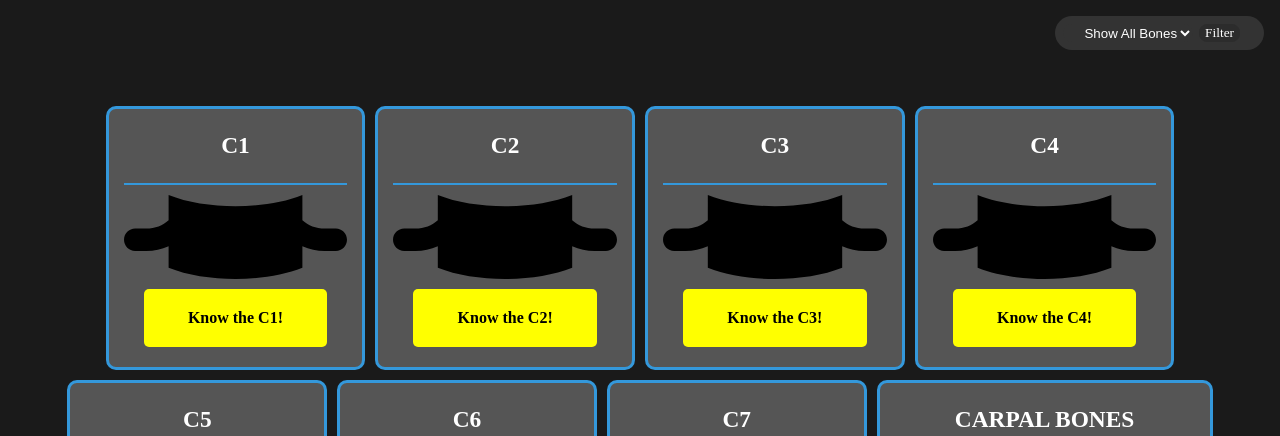
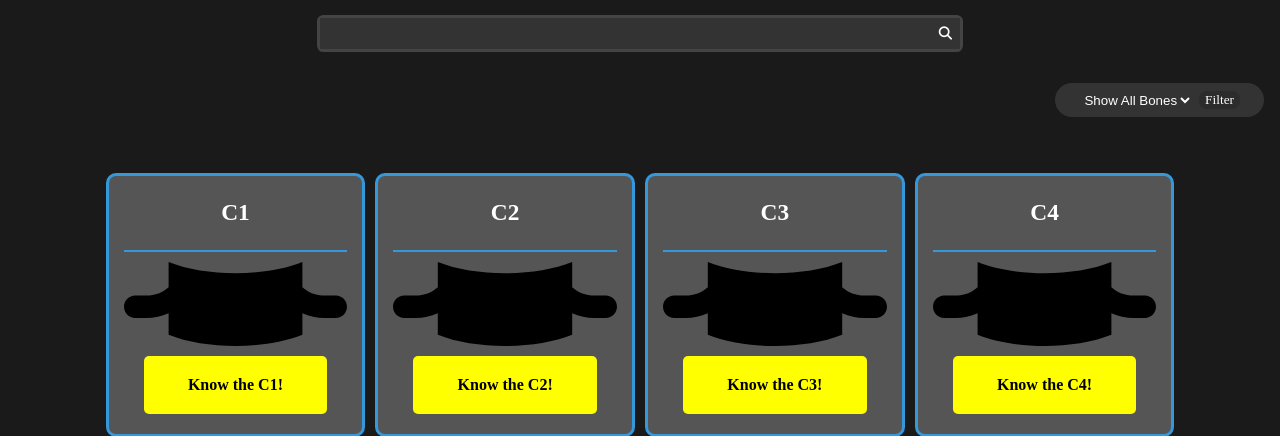
Before and after one commit to dev-davisouza/MyWorkout, a Django app: page /workout/bones/ in a window 1280 px wide. Shown: the part 86-522 px from the top of the page. Run offline with Django 5.2, Linux system fonts and the light colour scheme; data comes from the database, SQL or seed files in the repository; both versions use the stored data as it was after the commit.

Commit message:
Search and filter system implement

```diff
--- a/static/css/style.css
+++ b/static/css/style.css
@@ -382,6 +382,95 @@ i {
     color: black;
 }
 
+
+/* Filtering form system */
+
+.filter-form{
+    display: flex;
+    margin: 16px;
+    padding: 8px;
+    background-color: #333;
+    border-radius: 30px;
+    box-sizing: border-box;
+    max-width: 220px;
+    max-height: 40px;
+}
+
+.filter-form-select{
+    cursor: pointer;
+    max-width: 130px;
+    text-align: right;
+    background-color: #333;
+    color: inherit;
+    border-radius: 30px;
+    border: none;
+}
+
+.filter-cta{
+    margin-left: 6px;
+    margin-right: 16px;
+    padding: 0 5px;
+    background-color: #2c2c2c;
+    border-radius: 8px;
+    color: inherit;
+    cursor: pointer;
+    font-family: inherit;
+    border: 1px solid #2c2c2c;
+    transition: ease-in-out all 0.5s;
+}
+
+.filter-cta:hover{
+    background-color:#444;
+    transform: scale(1.05)
+}
+
+/* Search system */
+
+.search-form {
+    border: .2rem solid #444;
+    width: 50%;
+    margin: 15px auto;
+    border-radius: .4rem;
+    position: relative;
+    transition: all 300ms ease-in-out;
+}
+
+.search-input,
+.search-button {
+    color: white;
+    border: none;
+    background-color: #333333;
+    outline: none;
+    padding: 8px;
+}
+
+.search-button{
+    cursor: pointer;
+}
+
+.search-button {
+    position: absolute;
+    top: 0;
+    right: 0;
+}
+
+.search-button:focus {
+    background: rgba(0, 0, 0, .1);
+}
+
+.search-input {
+    width: 100%;
+    padding-right: 40px;
+}
+
+.search-form:focus-within {
+    border-color: white;
+}
+
+.search-form:focus-within .search-button {
+    border-color: white;
+}
+
 /*Generics*/
 
 .flex-container{
@@ -417,43 +506,3 @@ i {
     width: 75%;
     border-radius: 30px;
 }
-
-/* Filtering form system */
-
-.filter-form{
-    display: flex;
-    margin: 16px;
-    padding: 8px;
-    background-color: #333;
-    border-radius: 30px;
-    box-sizing: border-box;
-    max-width: 220px;
-}
-
-.filter-form-select{
-    cursor: pointer;
-    max-width: 130px;
-    text-align: right;
-    background-color: #333;
-    color: inherit;
-    border-radius: 30px;
-    border: none;
-}
-
-.filter-cta{
-    margin-left: 6px;
-    margin-right: 16px;
-    padding: 0 5px;
-    background-color: #2c2c2c;
-    border-radius: 8px;
-    color: inherit;
-    cursor: pointer;
-    font-family: inherit;
-    border: 1px solid #2c2c2c;
-    transition: ease-in-out all 0.5s;
-}
-
-.filter-cta:hover{
-    background-color:#444;
-    transform: scale(1.05)
-}
--- a/templates/base.html
+++ b/templates/base.html
@@ -13,6 +13,9 @@
 <body>
     <!--Including the header-->
     {% include "partials/header.html" %}
+
+    <!-- Including the search bar -->
+    {% include "partials/search-bar.html" %}
 
     <!--Including the Messages-->
     {% include "partials/messages.html" %}
--- /dev/null
+++ b/templates/partials/404.html
@@ -0,0 +1,6 @@
+{% extends "base.html" %}
+{% block content %}
+    <div class="flex-container centered-x">
+        <h1>Error 404 not found!</h1>
+    </div>
+{% endblock content %}
--- a/templates/partials/filter.html
+++ b/templates/partials/filter.html
@@ -1,4 +1,17 @@
 {% load static %}
+{% if is_search %}
+    <div class="flex-container justify-right">
+        <form action="" method="GET" class="filter-form">
+            <select class="filter-form-select" name="filter_by">
+                <option value=""><a href="?">---</a></option>
+                <option value="bone"><a href="?filter_by=bone">Bones</a></option>
+                <option value="joint"><a href="?filter_by=joint">Joints</a></option>
+                <option value="muscle"><a href="?filter_by=muscle">Muscles</a></option>
+            </select>
+            <button type="submit" class="filter-cta">Filter</button>
+        </form>
+    </div>
+{% else %}
     <div class="flex-container justify-right">
         <form action="" method="GET" class="filter-form">
             <select class="filter-form-select" name="is_spine_bone">
@@ -8,13 +21,5 @@
             </select>
             <button type="submit" class="filter-cta">Filter</button>
         </form>
-
     </div>
-
-<script>
-    function submitForm() {
-        var selectedCategory = document.getElementById("category").value;
-        alert("Selected category: " + selectedCategory);
-        // You can perform further actions here, such as submitting the form to the server
-    }
-</script>
+{% endif %}
--- /dev/null
+++ b/templates/partials/search-bar.html
@@ -0,0 +1,6 @@
+<div class="flex-container centered-x">
+    <form action="{% url "workout:search" %}" method="GET" class="search-form">
+        <input type="search" class="search-input" name="q" value="{{search_term}}" required>
+        <button type="submit" class="search-button"><i class="fas fa-search"></i></button>
+    </form>
+</div>
--- a/templates/workout/list-structures.html
+++ b/templates/workout/list-structures.html
@@ -143,15 +143,7 @@
                             <h1> {{item.name}} </h1>
                         </header>
                         <img class="card-icon" src="{{item.cover.url}}" alt="">
-                        {% if is_muscle %}
-                            <a href="{% url "workout:muscle" item.slug %}" class="card-cta"><b>Know the {{item.name}}!</b></a>
-                        {% elif is_joint %}
-                            <a href="{% url "workout:joint" item.slug %}" class="card-cta"><b>Know the {{item.name}}!</b></a>
-                        {% elif is_bone %}
-                            <a href="{% url "workout:bone" item.slug %}" class="card-cta"><b>Know the {{item.name}}!</b></a>
-                        {% elif is_exercise %}
-                            <a href="{% url "workout:exercise" item.slug %}" class="card-cta"><b>Know the {{item.name}}!</b></a>
-                        {% endif %}
+                        <a href="{{get_absolute_url}}" class="card-cta"><b>Know the {{item.name}}!</b></a>
                     </article>
                 {% endfor %}
             {% endif %}
--- a/workout/models.py
+++ b/workout/models.py
@@ -1,5 +1,6 @@
 from django.db import models
 from django.core.validators import FileExtensionValidator
+from django.urls import reverse
 
 
 class MovimentType(models.Model):
@@ -28,6 +29,9 @@ class Bone(models.Model):
     class Meta:
         ordering = ['name']
 
+    def get_absolute_url(self):
+        return reverse('workout:bone', kwargs={"slug": self.slug})
+
 
 class JointType(models.Model):
     type_name = models.CharField(max_length=50)
@@ -54,6 +58,9 @@ class Joint(models.Model):
 
     class Meta:
         ordering = ['name']
+
+    def get_absolute_url(self):
+        return reverse('workout:joint', kwargs={"slug": self.slug})
 
 
 class Muscle(models.Model):
@@ -88,6 +95,9 @@ class MuscleGroup(Muscle):
     class Meta:
         ordering = ['name']
 
+    def get_absolute_url(self):
+        return reverse('workout:muscle', kwargs={"slug": self.slug})
+
 
 class BioMovimentType(models.Model):
     type_name = models.CharField(max_length=50)
--- a/workout/urls.py
+++ b/workout/urls.py
@@ -13,4 +13,5 @@ urlpatterns = [
     path('bones/<slug>/', views.know_bone, name="bone"),
     path('joints/<slug>/', views.know_joint, name="joint"),
     path('exercises/<slug>/', views.know_exercise, name="exercise"),
+    path('search/', views.search, name="search"),
 ]
--- a/workout/views.py
+++ b/workout/views.py
@@ -1,4 +1,5 @@
 from django.shortcuts import render
+from django.db.models import Q
 from . import models
 
 
@@ -78,3 +79,42 @@ def know_exercise(request, slug):
         "is_exercise": True,
     }
     return render(request, "workout/list-structures.html", context)
+
+
+def search(request):
+    search_term = request.GET.get("q")
+    if search_term is not None:
+        search_term = search_term.strip()
+    else:
+        search_term = ""
+
+    # Getting the objects:
+    muscles = models.MuscleGroup.objects.filter(
+        Q(
+            Q(name__icontains=search_term) |
+            Q(scientific_name__icontains=search_term)
+        ),
+    )
+
+    joints = models.Joint.objects.filter(
+        Q(
+            Q(name__icontains=search_term)
+        ),
+    )
+
+    bones = models.Bone.objects.filter(
+        Q(
+            Q(name__icontains=search_term)
+        ),
+    )
+
+    objects = [bones, joints, muscles]
+
+    if not search_term or not bones and not muscles and not joints:
+        return render(request, 'partials/404.html', status=404)
+
+    return render(request, 'search.html', context={
+        'search_term': search_term,
+        'objects': objects,
+        'is_search': True,
+    })
```
Also changed, not shown: templates/search.html (added, +20 -0 lines), db.sqlite3, media/images/muscles/2024/02/29/abs.svg (added), media/images/muscles/2024/02/29/abs_IFLsoof.svg (added), media/images/muscles/2024/02/29/obliques.svg (added). Lines whose indentation alone changed are shown as unchanged.
